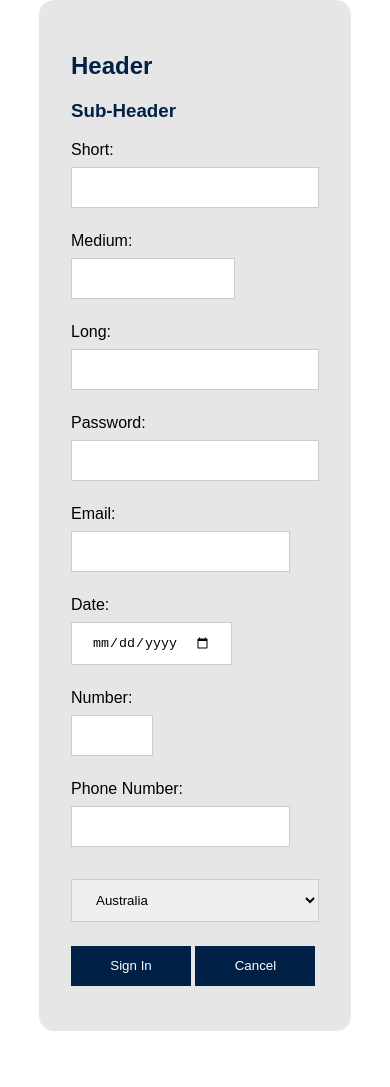
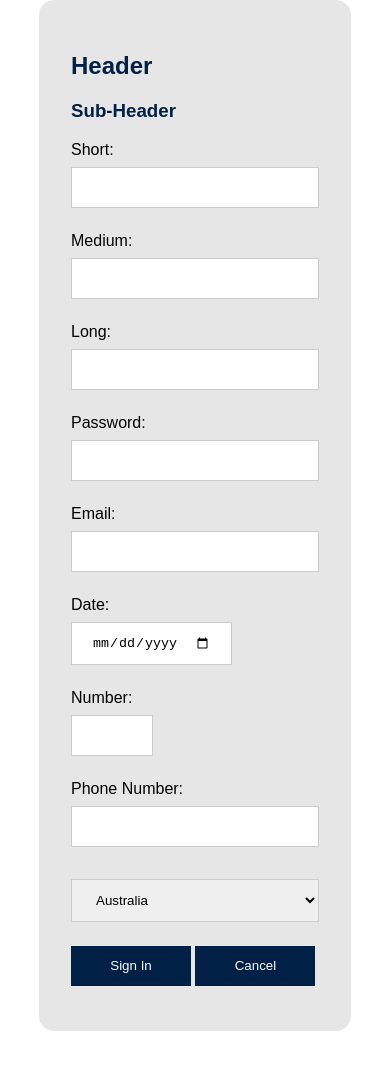
Before and after one commit to lizhe918/UBC_CPSC304_2019S1, a PHP site: page /infrastructure/form.html in a window 390 px wide. Shown: the part 161-1248 px from the top of the page. Run offline with PHP 8.4, Linux system fonts and the light colour scheme.

Commit message:
Add files via upload

```diff
--- a/warehouse/infrastructure/css/form.css
+++ b/warehouse/infrastructure/css/form.css
@@ -27,16 +27,6 @@ form {
 
 .form-content {
   padding: 2em;
-}
-
-@media screen and (max-width: 1080px) {
-  input[type=text], input[type="password"], select, textarea {
-    width: 100%;
-  }
-
-  form {
-    width: 80%;
-  }
 }
 
 form .medium {
@@ -75,3 +65,14 @@ form .button {
 .cancel:hover {
   background-color: rgba(255, 0, 0, 0.856);
 }
+
+
+@media screen and (max-width: 1080px) {
+  input[type=text], input[type=tel], input[type=email], input[type="password"], select, textarea {
+    width: 100%;
+  }
+
+  form {
+    width: 80%;
+  }
+}
```
